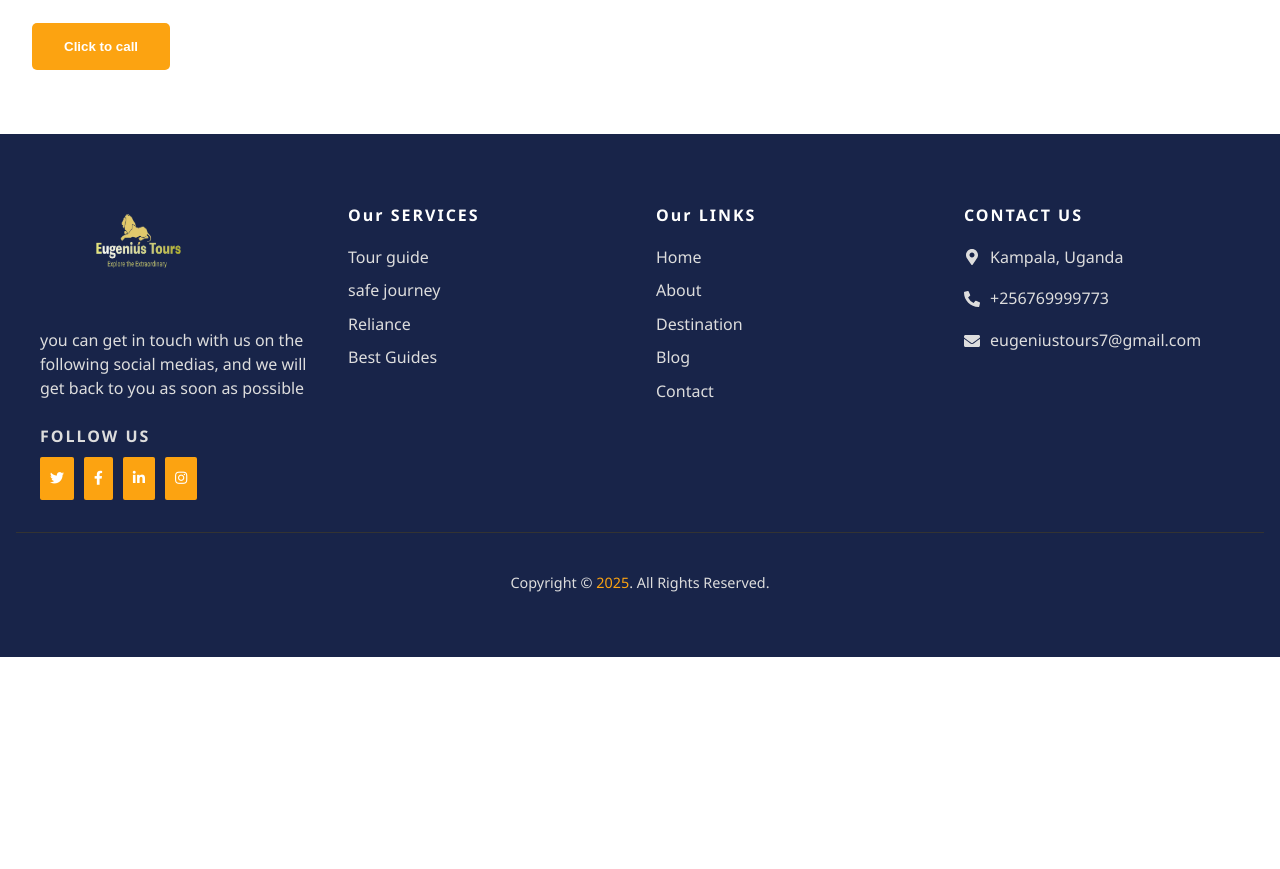
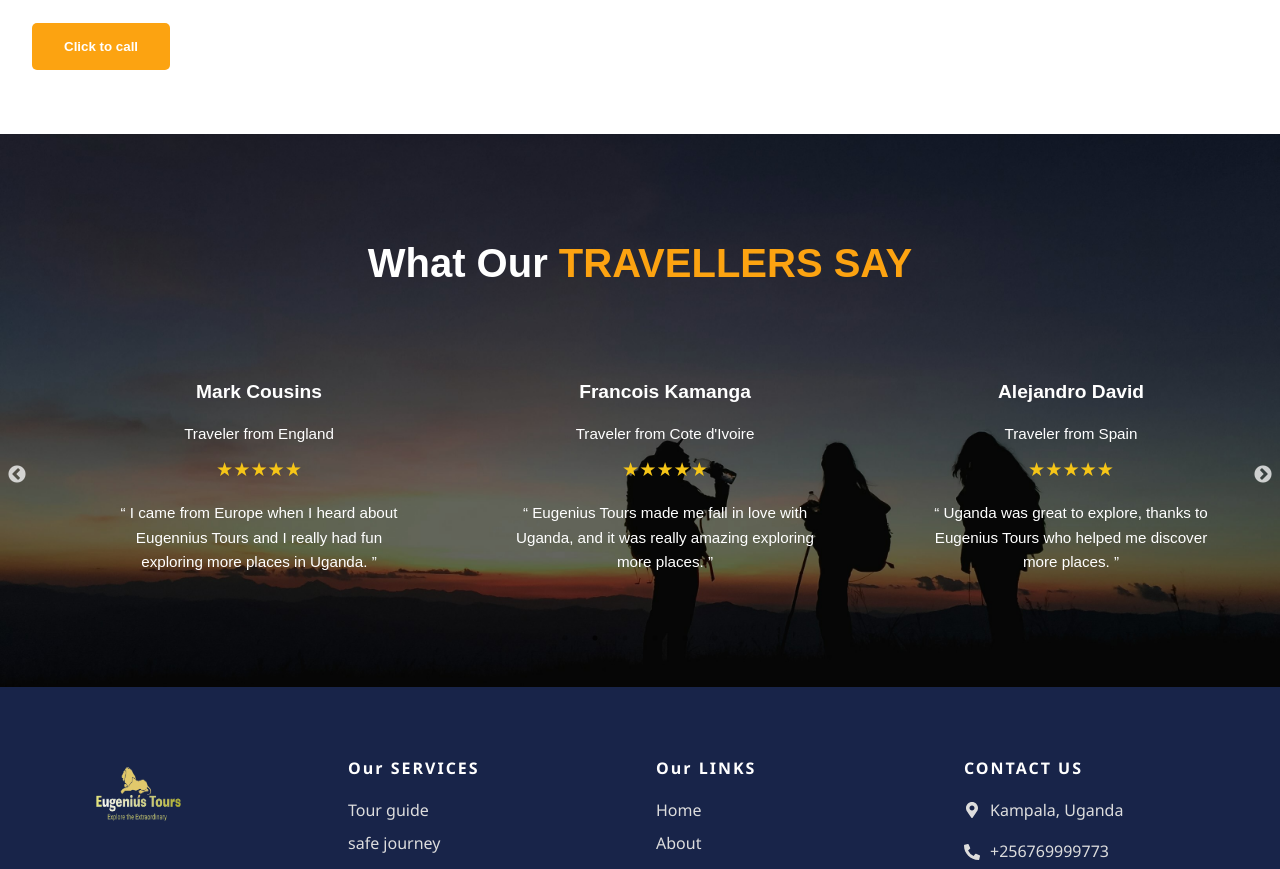
Before and after one commit to sergekamanzi/TourismTours, a React (Vite) app: page /about-us in a window 1280 px wide. Shown: the part 620-1489 px from the top of the page. Before the commit the page ends 1277 px from the top, so only its background shows below. Built offline with nearby package versions, Linux system fonts and the light colour scheme.

Commit message:
first commit

```diff
--- a/src/pages/About/about.css
+++ b/src/pages/About/about.css
@@ -104,6 +104,76 @@
     border-radius: 10px;
 }
 
+/* 🔹 Testimonial Section Styles */
+.testimonial-section {
+    padding: 4rem 2rem;
+    text-align: center;
+    background-image: url("/hero11.jpg");
+    background-size: cover;
+    background-position: center;
+    background-attachment: fixed;
+}
+
+.testimonial-heading {
+    font-size: 2.5rem;
+    font-weight: bold;
+    margin-bottom: 2rem;
+    color: #fff;
+}
+
+.testimonial-card {
+    padding: 1.5rem;
+    text-align: center;
+}
+
+.testimonial-name {
+    font-size: 1.2rem;
+    font-weight: bold;
+    margin-bottom: 0.5rem;
+    color: #fff;
+}
+
+.testimonial-location {
+    font-size: 0.95rem;
+    color: #fff;
+    margin-bottom: 0.5rem;
+}
+
+.testimonial-stars {
+    margin-bottom: 1rem;
+}
+
+.testimonial-stars .star {
+    color: #f5c518; /* Gold star color */
+    font-size: 1.2rem;
+}
+
+.testimonial-review {
+    font-size: 0.95rem;
+    color: #fff;
+    line-height: 1.6;
+    max-width: 300px;
+    margin: 0 auto;
+}
+
+/* Slider Dots Styling */
+.slick-dots {
+    margin-top: 1rem;
+}
+
+.slick-dots li {
+    margin: 0 5px;
+}
+
+.slick-dots li button:before {
+    font-size: 12px;
+    color: #ccc;
+}
+
+.slick-dots li.slick-active button:before {
+    color: #000;
+}
+
 /* 🔁 Responsive Design for About Section */
 @media (max-width: 1024px) {
     .about-body {
@@ -126,6 +196,10 @@
         grid-template-columns: repeat(2, 1fr);
         gap: 1rem;
         justify-content: center;
+    }
+
+    .testimonial-heading {
+        font-size: 2rem;
     }
 }
 
@@ -154,4 +228,16 @@
     .explore-btn {
         width: 100%;
     }
+
+    .testimonial-heading {
+        font-size: 1.5rem;
+    }
+
+    .testimonial-card {
+        padding: 1rem;
+    }
+
+    .testimonial-review {
+        font-size: 0.9rem;
+    }
 }
--- a/src/pages/About/about.jsx
+++ b/src/pages/About/about.jsx
@@ -1,5 +1,100 @@
 import React from 'react';
 import './about.css';
+import Slider from 'react-slick'; // Import Slider from react-slick
+import 'slick-carousel/slick/slick.css'; // Import slick carousel styles
+import 'slick-carousel/slick/slick-theme.css'; // Import slick theme styles
+
+// Testimonial Component
+const Testimonial = () => {
+  const settings = {
+    dots: true,
+    infinite: true,
+    speed: 500,
+    slidesToShow: 3,
+    slidesToScroll: 1,
+    autoplay: true,
+    autoplaySpeed: 3000,
+    responsive: [
+      {
+        breakpoint: 1024,
+        settings: {
+          slidesToShow: 2,
+        },
+      },
+      {
+        breakpoint: 600,
+        settings: {
+          slidesToShow: 1,
+        },
+      },
+    ],
+  };
+
+  const testimonials = [
+    {
+      name: "Cyiza Christian",
+      location: "Traveler from Rwanda",
+      stars: 5,
+      review:
+        "I had a great time in Uganda with Eugenius Tours and I will definitely recommend it to my friends and family to visit Uganda.",
+    },
+    {
+      name: "Mark Cousins",
+      location: "Traveler from England",
+      stars: 5,
+      review:
+        "I came from Europe when I heard about Eugennius Tours and I really had fun exploring more places in Uganda.",
+    },
+    {
+      name: "Francois Kamanga",
+      location: "Traveler from Cote d'Ivoire",
+      stars: 5,
+      review:
+        "Eugenius Tours made me fall in love with Uganda, and it was really amazing exploring more places.",
+    },
+    {
+      name: "Alejandro David",
+      location: "Traveler from Spain",
+      stars: 5,
+      review:
+        "Uganda was great to explore, thanks to Eugenius Tours who helped me discover more places.",
+    },
+    {
+      name: "Faraji Catherine",
+      location: "Traveler from Tanzania",
+      stars: 5,
+      review:
+        "I saw many things in Uganda I never thought I could see, and thanks to Eugenius Tours, I was able to explore even more.",
+    },
+    {
+      name: "Emma Sofia",
+      location: "Traveler from Belgium",
+      stars: 5,
+      review:
+        "Africa has so much nature, and Eugenius Tours made me fall in love with Uganda. It was truly amazing exploring more places here.",
+    },
+  ];
+
+  return (
+    <section className="testimonial-section">
+      <h2 className="testimonial-heading">What Our <span className="highlight">TRAVELLERS SAY</span></h2>
+      <Slider {...settings}>
+        {testimonials.map((testimonial, index) => (
+          <div key={index} className="testimonial-card">
+            <h4 className="testimonial-name">{testimonial.name}</h4>
+            <p className="testimonial-location">{testimonial.location}</p>
+            <div className="testimonial-stars">
+              {[...Array(testimonial.stars)].map((_, i) => (
+                <span key={i} className="star">★</span>
+              ))}
+            </div>
+            <p className="testimonial-review">“ {testimonial.review} ”</p>
+          </div>
+        ))}
+      </Slider>
+    </section>
+  );
+};
 
 const About = () => {
   return (
@@ -52,6 +147,9 @@ const About = () => {
           </div>
         </div>
       </section>
+
+      {/* Add Testimonial Section */}
+      <Testimonial />
     </>
   );
 };
```
Also changed, not shown: public/hero11.jpg (added).
